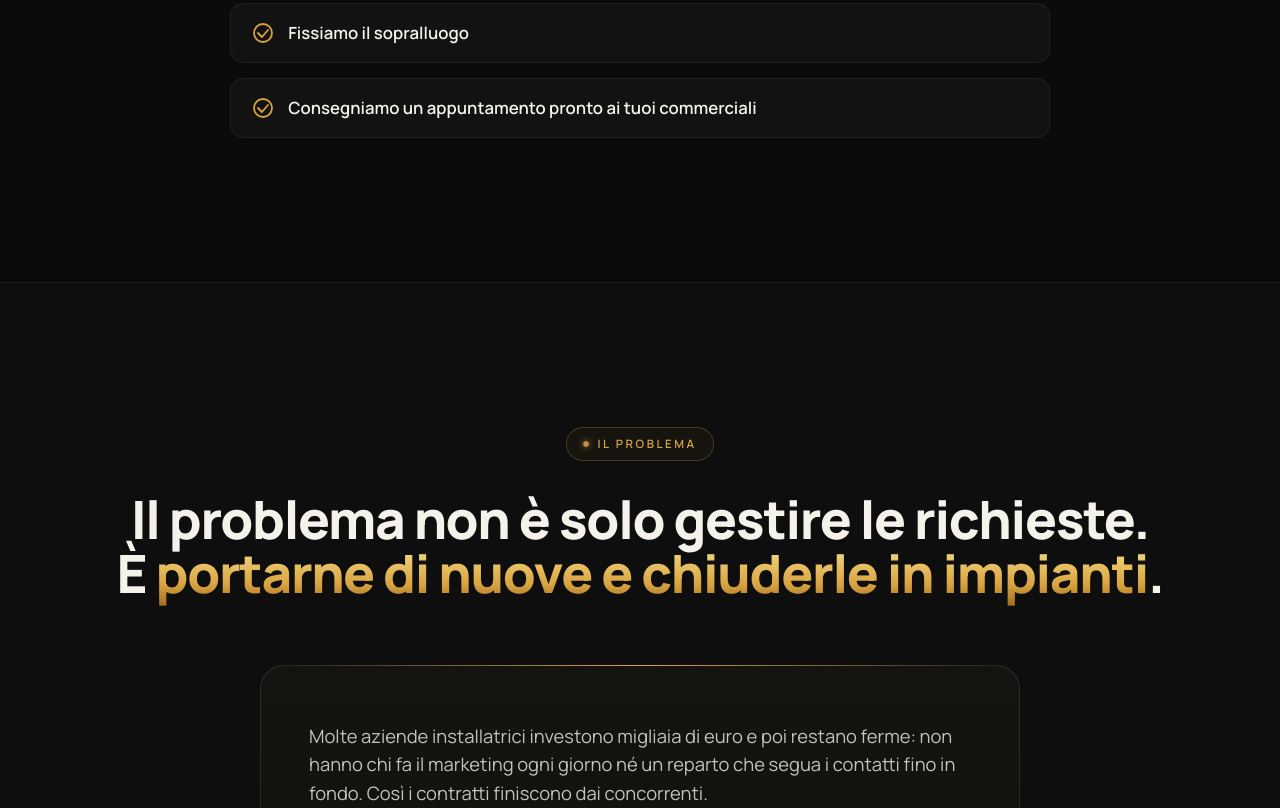
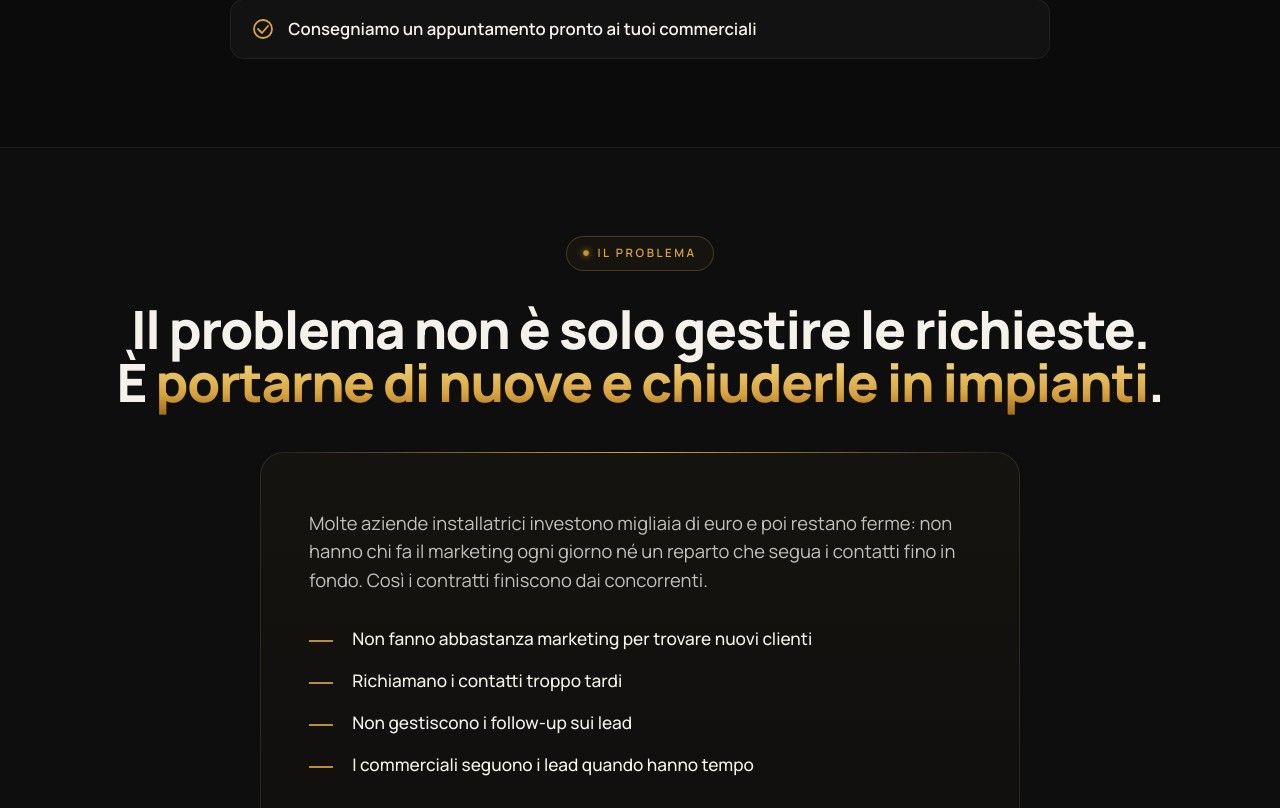
Before and after one commit to marcomasiniprova/solarback-B2b-landing-page, a Next.js app: page / in a window 1280 px wide. Shown: the part 1812-2620 px from the top of the page. Built offline with nearby package versions, Linux system fonts and the light colour scheme.

Commit message:
fix(layout): ridotti margini tra sezioni/blocchi + logo bianco posizione identica al nero

```diff
--- a/app/globals.css
+++ b/app/globals.css
@@ -4,9 +4,9 @@
   --font-sans: var(--font-manrope), system-ui, sans-serif;
 }
 
-/* ═════════════════════════════════════
+/* ═══════════════════════════════════
    DESIGN TOKENS
-   ═════════════════════════════════════ */
+   ═══════════════════════════════════ */
 :root {
   --bg:          #0B0B0B;
   --bg-2:        #0E0E0E;
@@ -22,7 +22,7 @@
   --card-bg:     rgba(255,255,255,0.025);
   --glow:        0.55;
   --container:   1240px;
-  --gap-section: 9rem;
+  --gap-section: 5.5rem;
   --radius:      20px;
 }
 
@@ -63,9 +63,9 @@
   transition: background-color 0.2s ease;
 }
 
-/* ═════════════════════════════════════
+/* ═══════════════════════════════════
    GOLD TEXT
-   ═════════════════════════════════════ */
+   ═══════════════════════════════════ */
 .gold-shine {
   background: linear-gradient(180deg, #fff1c2 0%, #f0d27a 18%, #d9a441 38%, #a06c1c 52%, #d9a441 68%, #f0d27a 84%, #fff1c2 100%);
   background-size: 100% 220%;
@@ -86,9 +86,9 @@
 }
 .dot-pulse { animation: dot-pulse 1.8s ease-in-out infinite; }
 
-/* ═════════════════════════════════════
+/* ═══════════════════════════════════
    LAYOUT PRIMITIVES
-   ═════════════════════════════════════ */
+   ═══════════════════════════════════ */
 .sb-section {
   padding: var(--gap-section) 1.5rem;
   position: relative;
@@ -102,13 +102,13 @@
 }
 .head-center {
   text-align: center;
-  margin-bottom: 4rem;
+  margin-bottom: 2.6rem;
 }
 .head-center .eyebrow { margin-bottom: 2rem; }
 
-/* ═════════════════════════════════════
+/* ═══════════════════════════════════
    EYEBROW
-   ═════════════════════════════════════ */
+   ═══════════════════════════════════ */
 .eyebrow {
   display: inline-flex;
   align-items: center;
@@ -131,9 +131,9 @@
   animation: dot-pulse 1.8s ease-in-out infinite;
 }
 
-/* ═════════════════════════════════════
+/* ═══════════════════════════════════
    SECTION HEADINGS
-   ═════════════════════════════════════ */
+   ═══════════════════════════════════ */
 .sb-h2 {
   font-weight: 800;
   font-size: clamp(1.9rem, 4.3vw, 3.3rem);
@@ -148,13 +148,13 @@
   color: var(--text-dim);
   font-size: 1rem;
   max-width: 640px;
-  margin: 0 auto 4rem;
+  margin: 0 auto 2.6rem;
   line-height: 1.65;
 }
 
-/* ═════════════════════════════════════
+/* ═══════════════════════════════════
    BUTTON
-   ═════════════════════════════════════ */
+   ═══════════════════════════════════ */
 .sb-btn {
   display: inline-flex;
   align-items: center;
@@ -190,9 +190,9 @@
 }
 .sb-btn.ghost .arrow { background: rgba(255,255,255,0.08); }
 
-/* ═════════════════════════════════════
+/* ═══════════════════════════════════
    NAV
-   ═════════════════════════════════════ */
+   ═══════════════════════════════════ */
 .top-nav {
   position: fixed; top: 0; left: 0; right: 0;
   z-index: 100;
@@ -279,9 +279,9 @@
 }
 @media (max-width: 900px) { .hamburger { display: flex; } }
 
-/* ═════════════════════════════════════
+/* ═══════════════════════════════════
    HERO
-   ═════════════════════════════════════ */
+   ═══════════════════════════════════ */
 #hero {
   min-height: 100vh;
   padding: 8.5rem 1.5rem 7rem;
@@ -321,9 +321,9 @@
 .hero-stat-n { font-weight: 800; font-size: 1.35rem; line-height: 1; color: var(--text); }
 .hero-stat-l { font-size: 0.75rem; letter-spacing: 0.12em; text-transform: uppercase; font-weight: 500; margin-top: 0.3rem; color: var(--text-dim); }
 
-/* ═════════════════════════════════════
+/* ═══════════════════════════════════
    PROBLEMA
-   ═════════════════════════════════════ */
+   ═══════════════════════════════════ */
 #problema {
   background: var(--bg-2);
   border-top: 1px solid var(--line);
@@ -364,9 +364,9 @@
 }
 @media (max-width: 600px) { .insight-card { padding: 2.5rem 1.5rem; } }
 
-/* ═════════════════════════════════════
+/* ═══════════════════════════════════
    METODO
-   ═════════════════════════════════════ */
+   ═══════════════════════════════════ */
 .flow {
   display: grid;
   grid-template-columns: repeat(4, 1fr);
@@ -411,9 +411,9 @@
   }
 }
 
-/* ═════════════════════════════════════
+/* ═══════════════════════════════════
    FAQ
-   ═════════════════════════════════════ */
+   ═══════════════════════════════════ */
 .faq-list { max-width: 820px; margin: 0 auto; display: flex; flex-direction: column; gap: 0.75rem; }
 .faq-item {
   border: 1px solid var(--line); border-radius: 16px;
@@ -440,9 +440,9 @@
   color: var(--text-soft); font-size: 0.97rem; line-height: 1.7;
 }
 
-/* ═════════════════════════════════════
-   PERCHÉ
-   ═════════════════════════════════════ */
+/* ═══════════════════════════════════
+   PERCHE
+   ═══════════════════════════════════ */
 #perche {
   background: var(--bg-2);
   border-top: 1px solid var(--line);
@@ -468,9 +468,9 @@
 .why-row h3 { font-weight: 700; font-size: 1.1rem; margin-bottom: 0.5rem; letter-spacing: -0.01em; color: var(--text); }
 .why-row p  { font-size: 0.95rem; color: var(--text-dim); line-height: 1.6; }
 
-/* ═════════════════════════════════════
+/* ═══════════════════════════════════
    FIT
-   ═════════════════════════════════════ */
+   ═══════════════════════════════════ */
 #fit {
   background: var(--bg-2);
   border-top: 1px solid var(--line);
@@ -505,9 +505,9 @@
 .fit-card.no  .fit-list li svg { color: var(--text-dim); }
 .fit-card.yes .fit-list li svg { color: var(--gold); }
 
-/* ═════════════════════════════════════
+/* ═══════════════════════════════════
    GARANZIA
-   ═════════════════════════════════════ */
+   ═══════════════════════════════════ */
 #garanzia { padding: var(--gap-section) 1.5rem; }
 .guarantee {
   max-width: 920px; margin: 0 auto;
@@ -537,9 +537,9 @@
 .guarantee p strong { color: var(--gold); font-weight: 700; }
 @media (max-width: 600px) { .guarantee { padding: 3rem 1.5rem; } }
 
-/* ═════════════════════════════════════
+/* ═══════════════════════════════════
    FOUNDER
-   ═════════════════════════════════════ */
+   ═══════════════════════════════════ */
 #founder {
   background: var(--bg-2);
   border-top: 1px solid var(--line);
@@ -565,9 +565,9 @@
 .founder-role { font-size: 0.95rem; color: var(--text-dim); margin-bottom: 1.2rem; }
 .founder-bio  { color: var(--text-soft); font-size: 1rem; line-height: 1.7; max-width: 560px; }
 
-/* ═════════════════════════════════════
+/* ═══════════════════════════════════
    FORM
-   ═════════════════════════════════════ */
+   ═══════════════════════════════════ */
 #candidatura { padding: var(--gap-section) 1.5rem; text-align: center; }
 .form-wrap { max-width: 760px; margin: 0 auto; }
 .form-h1 {
@@ -633,9 +633,9 @@
 .form-submit { width: 100%; justify-content: center; margin-top: 0.5rem; }
 .form-error { color: #f87171; font-size: 0.82rem; margin-top: 0.4rem; }
 
-/* ═════════════════════════════════════
+/* ═══════════════════════════════════
    TECH VANTAGGI
-   ═════════════════════════════════════ */
+   ═══════════════════════════════════ */
 .tech-grid {
   display: grid; grid-template-columns: repeat(4, 1fr); gap: 1.25rem;
 }
@@ -654,9 +654,9 @@
 .tech-card p:first-of-type { font-weight: 700; font-size: 0.95rem; color: var(--text); margin-bottom: 0.3rem; }
 .tech-card p:last-of-type  { font-size: 0.87rem; line-height: 1.65; color: var(--text-dim); }
 
-/* ═════════════════════════════════════
+/* ═══════════════════════════════════
    FOOTER
-   ═════════════════════════════════════ */
+   ═══════════════════════════════════ */
 footer { background: var(--bg-2); border-top: 1px solid var(--line); padding: 5rem 1.5rem 0; }
 .footer-grid {
   max-width: var(--container); margin: 0 auto;
@@ -700,10 +700,10 @@
 .footer-bar nav a { color: var(--text-dim); text-decoration: none; font-size: 0.82rem; transition: color 0.2s; }
 .footer-bar nav a:hover { color: var(--gold); }
 
-/* ═════════════════════════════════════
+/* ═══════════════════════════════════
    MOBILE OVERRIDES (≤ 600px)
    Desktop CSS above is untouched.
-   ═════════════════════════════════════ */
+   ═══════════════════════════════════ */
 @media (max-width: 600px) {
   :root { --gap-section: 5rem; }
 
@@ -779,10 +779,10 @@
 [data-theme="light"] .theme-toggle:hover { color: var(--gold); border-color: var(--gold); }
 [data-theme="light"] .hamburger span { background: var(--text); }
 
-/* ═════════════════════════════════════
+/* ═══════════════════════════════════
    Sezione "Dentro SOLARBACK"
-   ═════════════════════════════════════ */
-.dentro-stage { margin-top: 2.5rem; display: grid; gap: 1.5rem; }
+   ═══════════════════════════════════ */
+.dentro-stage { margin-top: 1.6rem; display: grid; gap: 0.9rem; }
 .dentro-hero-img { margin: 0; border-radius: var(--radius); overflow: hidden; border: 1px solid var(--line); background: var(--card-bg); }
 /* FIX 3: immagini nitide, non sgranate. Proporzioni mantenute. */
 .dentro-hero-img img {
@@ -812,7 +812,7 @@
 /* FIX 4: niente gap enorme dopo la frase finale. */
 .dentro-finale {
   text-align: center; max-width: 800px;
-  margin: 2rem auto 0; font-size: 1.25rem; line-height: 1.6; color: var(--text); font-weight: 600;
+  margin: 1rem auto 0; font-size: 1.25rem; line-height: 1.6; color: var(--text); font-weight: 600;
 }
 .dentro-finale::before { content: ""; display: block; width: 54px; height: 2px; margin: 0 auto 1.5rem; background: linear-gradient(90deg, transparent, var(--gold), transparent); }
 
```
Also changed, not shown: components/Nav.tsx (+5 -2 lines).
